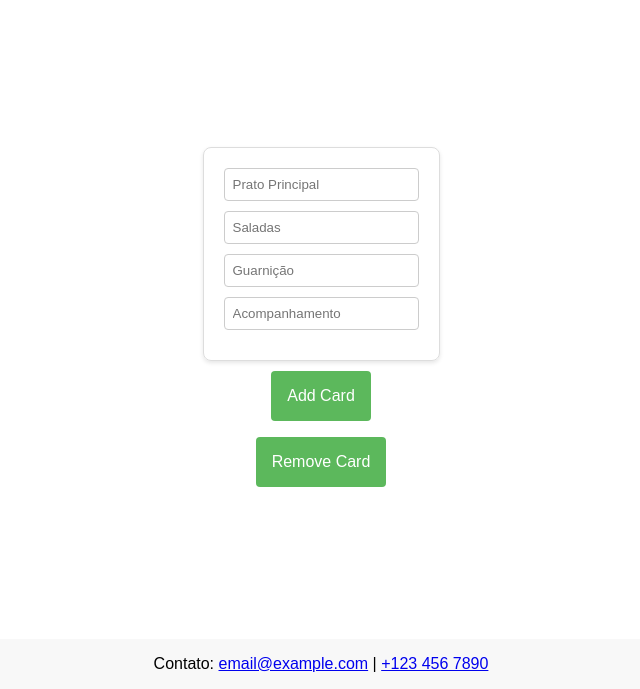
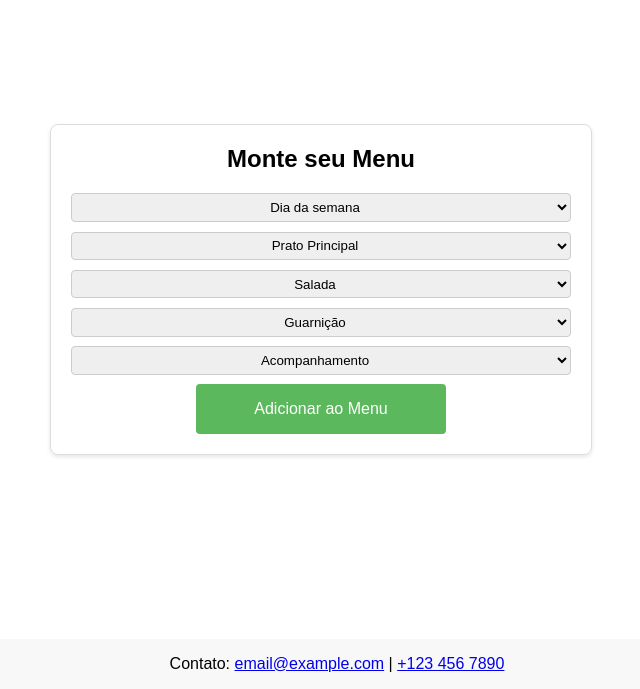
Before and after one commit to lionezajoao/almoco-sem-estresse, a FastAPI app: page /menu in a window 1280 px wide. Shown: the part 111-800 px from the top of the page, without its empty margins (319-959 px from the left). Run offline with FastAPI, Linux system fonts and the light colour scheme; data that the repository does not hold is empty.

Commit message:
Changed menu page (almost done)

```diff
--- a/app/public/static/css/style.css
+++ b/app/public/static/css/style.css
@@ -1,7 +1,7 @@
 /* Add some basic styling */
 body {
     font-family: Arial, sans-serif;
-    margin: 0;
+    margin: auto;
     padding: 0;
     display: flex;
     flex-direction: column;
@@ -45,6 +45,9 @@ body {
     background-color: #f8f8f8;
     padding: 1em;
     text-align: center;
+    bottom: 0;
+    width: 100%;
+    margin: auto;
 }
 
 .login-form {
@@ -62,22 +65,22 @@ body {
     margin-bottom: 1.5rem;
 }
 
-.form-group {
+.login .form-group {
     margin-bottom: 1rem;
 }
 
-.form-group label {
+.login .form-group label {
     display: block;
     margin-bottom: .5rem;
 }
 
-.form-group input {
+.login .form-group input {
     padding: .5rem;
     border: 1px solid #ddd;
     border-radius: 15px;
 }
 
-.form-group button {
+.login .form-group button {
     width: 100%;
     padding: 1rem;
     border: none;
@@ -89,16 +92,47 @@ body {
     transition: background-color 0.2s;
 }
 
-.form-group button:hover {
+.login .form-group button:hover {
     background-color: #4cae4c;
+}
+
+.header .form-group button {
+    width: 100%;
+    padding: 1rem;
+    border: none;
+    border-radius: 4px;
+    background-color: #5cb85c;
+    color: white;
+    font-size: 1rem;
+    cursor: pointer;
+    transition: background-color 0.2s;
+}
+
+.header .form-group button:hover {
+    background-color: #4cae4c;
+}
+
+.card-container {
+    display: flex;
+    justify-content: center;
+    align-items: center;
+    flex-wrap: wrap;
 }
 
 .card {
     border: 1px solid #ddd;
     padding: 20px;
-    margin: 10px;
     border-radius: 8px;
     box-shadow: 0 2px 4px rgba(0,0,0,0.1);
+    width: 300px;
+    margin: auto;
+    min-width: 500px;
+}
+
+.card-title {
+    margin-bottom: 1rem;
+    font-size: 1.5rem;
+    font-weight: 600;
 }
 
 .card-form {
@@ -113,10 +147,14 @@ body {
     border: 1px solid #ccc;
 }
 
-.add-card-button,
-.remove-card-button,
-.form-group button {
-    width: 100%;
+.card-form .form-group {
+    display: flex;
+    flex-direction: column;
+    /* margin-bottom: 1rem; */
+}
+
+.card .form-group button {
+    width: 50%;
     padding: 1rem;
     border: none;
     border-radius: 4px;
@@ -125,10 +163,85 @@ body {
     font-size: 1rem;
     cursor: pointer;
     transition: background-color 0.2s;
+    margin: 0.3rem auto;
+    margin-bottom: 0;
+}
+.card-form .form-group select {
+    margin: 0.3rem 0;
+    flex-grow: 1;
+    padding: 0.3rem;
+    border-radius: 4px;
+    border: 1px solid #ccc;
+    text-align: center;
 }
 
-.add-card-button:hover,
-.remove-card-button:hover,
-.form-group button:hover {
-    background-color: #4cae4c;
+.summary-container {
+    display: flex;
+    flex-direction: row;
+    align-items: center;
+    justify-content: center;
+    /* position: relative; */
+    width: 400px;
+    padding: 20px;
+    box-sizing: border-box;
+    margin-bottom: 20px;
 }
+
+/* .summary-container {
+    position: absolute;
+    top: auto;
+    right: 0;
+    bottom: 0;
+    width: 300px;
+    padding: 20px;
+    box-sizing: border-box;
+    overflow-y: auto;
+} */
+
+.summary-box {
+    border: 1px solid #ddd;
+    padding: 20px;
+    margin: 5px;
+    border-radius: 8px;
+    box-shadow: 0 2px 4px rgba(0,0,0,0.1);
+    background-color: #f9f9f9;
+    width: max-content;
+}
+
+.summary-box button {
+    width: 100%;
+    padding: 0.3rem;
+    border: none;
+    border-radius: 4px;
+    background-color: #5cb85c;
+    color: white;
+    font-size: 0.8rem;
+    cursor: pointer;
+    transition: background-color 0.2s;
+}
+
+.summary-container button {
+    width: 100%;
+    padding: 0.3rem;
+    border: none;
+    border-radius: 4px;
+    background-color: #5cb85c;
+    color: white;
+    font-size: 0.8rem;
+    cursor: pointer;
+    transition: background-color 0.2s;
+    display: none;
+}
+
+.summary-box .content-item {
+    text-align: left;
+    margin-bottom: 1px;
+}
+
+
+@media (max-width: 768px) {
+    .card {
+        max-width: 80%;
+        padding: 10px;
+    }
+}
--- a/app/public/static/js/index.js
+++ b/app/public/static/js/index.js
@@ -1,44 +1,167 @@
-document.addEventListener("DOMContentLoaded", function() {
-    // Load an initial card
-    addCard();
+document.addEventListener("DOMContentLoaded", async function() {
+    const mainPlate = await retrieveMainPlate();
+    const salad = await retrieveSalad();
+    const garrison = await retrieveGarrison();
+    const followUp = await retrieveFollowUp();
+    const subscribeButton = document.getElementById("submit-menu-button");
 
-    document.getElementById("add-card-button").addEventListener("click", addCard);
-    document.getElementById("remove-card-button").addEventListener("click", removeCard);
+    addFormFields(document.getElementById("card-container").querySelector('.card'), mainPlate, salad, garrison, followUp);
+
+    let boxCount = 0; // Counter for the number of summary boxes
+
+    document.getElementById("add-menu-button").addEventListener("click", function() {
+        const weekDay = document.getElementById("week-day").value;
+
+
+        if (weekDay) { // Check if weekDay is not empty
+            if (boxCount < 5) { // Check if the maximum number of boxes has been reached
+                const weekday = handleWeekDay(weekDay);
+                const mainDish = document.getElementById("main-dish").value;
+                const salad = document.getElementById("salad").value;
+                const sideDish = document.getElementById("side-dish").value;
+                const accompaniment = document.getElementById("accompaniment").value;
+
+                // Create a new box
+                const contentBox = document.createElement("div");
+                contentBox.classList.add("summary-box");
+
+                // Create the content for the box
+                let content = `
+                    <div class="content-item">
+                        <p>Dia da semana: ${weekday}</p>
+                        <p>Prato Principal: ${mainDish}</p>
+                        <p>Salada: ${salad}</p>
+                        <p>Guarnição: ${sideDish}</p>
+                        <p>Acompanhamento: ${accompaniment}</p>
+                        <button class="delete-button">Remover</button>
+                    </div>
+                `;
+
+                // Set the content as the innerHTML of the box
+                contentBox.innerHTML = content;
+
+                // Append the box to the summary container
+                document.getElementById("summary-container").appendChild(contentBox);
+                subscribeButton.style.display = "block";
+
+                // Remove selected weekday from dropdown options
+                const weekDaySelect = document.getElementById("week-day");
+                const selectedOption = weekDaySelect.querySelector(`option[value="${weekDay}"]`);
+                selectedOption.remove();
+
+                // Add event listener to delete button
+                const deleteButton = contentBox.querySelector(".delete-button");
+                deleteButton.addEventListener("click", function() {
+                    contentBox.remove();
+                    boxCount--; // Decrease the box count when a box is removed
+                    if (boxCount === 0) {
+                        subscribeButton.style.display = "none";
+                    }
+
+                    // Add removed weekday back to dropdown options
+                    const optionElement = document.createElement("option");
+                    optionElement.value = weekDay;
+                    optionElement.text = handleWeekDay(weekDay);
+                    weekDaySelect.appendChild(optionElement);
+                });
+
+                boxCount++; // Increase the box count when a box is added
+            } else {
+                console.log("Maximum number of summary boxes reached.");
+            }
+        } else {
+            console.log("Weekday is required to add a box.");
+        }
+    });
+
+    // Add button and code to subscribe to the backend
+    document.getElementById("submit-menu-button").addEventListener("click", async function() {
+        try {
+            const response = await fetch("/subscribe", {
+                method: "POST",
+                headers: {
+                    "Content-Type": "application/json"
+                },
+                body: JSON.stringify({
+                    email: document.getElementById("email-input").value
+                })
+            });
+            if (response.ok) {
+                console.log("Subscribed successfully!");
+            } else {
+                console.log("Failed to subscribe.");
+            }
+        } catch (error) {
+            console.error("An error occurred while subscribing:", error);
+        }
+    });
 });
 
-function addCard() {
-    const cardContainer = document.getElementById("card-container");
-    const newCard = document.createElement("div");
-    newCard.className = "card";
-    newCard.innerHTML = '<form class="card-form"></form>';
-    cardContainer.appendChild(newCard);
 
-    addFormFields(newCard.querySelector('.card-form'));
-}
-
-function removeCard() {
-    const cardContainer = document.getElementById("card-container");
-    const cards = cardContainer.getElementsByClassName("card");
-
-    if (cards.length > 1) {
-        cardContainer.removeChild(cards[cards.length - 1]);
+function handleWeekDay(weekDay) {
+    switch (weekDay) {
+        case "mon":
+            return "Segunda-feira";
+        case "tue":
+            return "Terça-feira";
+        case "wed":
+            return "Quarta-feira";
+        case "thu":
+            return "Quinta-feira";
+        case "fri":
+            return "Sexta-feira";
+        default:
+            case "Invalid day":
     }
 }
 
-function addFormFields(formElement) {
-    // Define the fields you want in each form
-    const fields = [
-        { name: 'prato', type: 'text', placeholder: 'Prato Principal' },
-        { name: 'salad', type: 'text', placeholder: 'Saladas' },
-        { name: 'garrison', type: 'text', placeholder: 'Guarnição' },
-        { name: 'followUp', type: 'text', placeholder: 'Acompanhamento' }
+async function retrieveMainPlate() {
+    const data = await fetch(`/menu/get_item_by_type?type=Prato principal`);
+    const mainPlate = await data.json();
+    return mainPlate;
+}
+
+async function retrieveSalad() {
+    const data = await fetch(`/menu/get_item_by_type?type=Salada`);
+    const salad = await data.json();
+    return salad;
+}
+
+async function retrieveGarrison() {
+    const data = await fetch(`/menu/get_item_by_type?type=Guarnição`);
+    const garrison = await data.json();
+    return garrison;
+}
+
+async function retrieveFollowUp() {
+    const data = await fetch(`/menu/get_item_by_type?type=Acompanhamento`);
+    const followUp = await data.json();
+    return followUp;
+}
+
+function addFormFields(formElement, mainPlate, salad, garrison, followUp) {
+    const fieldData = [
+        { id: 'main-dish', data: mainPlate },
+        { id: 'salad', data: salad },
+        { id: 'side-dish', data: garrison },
+        { id: 'accompaniment', data: followUp }
     ];
 
-    fields.forEach(field => {
-        const input = document.createElement("input");
-        input.type = field.type;
-        input.name = field.name;
-        input.placeholder = field.placeholder;
-        formElement.appendChild(input);
+    fieldData.forEach(field => {
+        const select = formElement.querySelector(`#${field.id}`);
+        if (select) {
+            if (Array.isArray(field.data)) {
+                field.data.forEach(option => {
+                    const optionElement = document.createElement("option");
+                    optionElement.value = option;
+                    optionElement.text = option;
+                    select.appendChild(optionElement);
+                });
+            } else {
+                console.error("Field data is not an array:", field.data);
+            }
+        } else {
+            console.error(`Select element with id '${field.id}' not found.`);
+        }
     });
 }
--- a/app/public/templates/login.html
+++ b/app/public/templates/login.html
@@ -22,6 +22,7 @@
     </header>
 
     <div class="body-content">
+        <div class="login">
             <form id="loginForm" action="/auth/login" method="post" enctype="application/x-www-form-urlencoded" class="login-form" onsubmit="handleLogin(event)">
                 <h2>Login</h2>
                 <div class="form-group">
@@ -38,6 +39,7 @@
                 </div>
                 <div id="loginWarning" style="color: red; display: none;">Invalid login credentials</div>
             </form>
+        </div>
     </div>
     <script>
         function handleLogin(event) {
--- a/app/public/templates/menu.html
+++ b/app/public/templates/menu.html
@@ -19,26 +19,53 @@
     </header>
 
     <div class="body-content">
-        <div id="card-container">
-            <!-- Cards will be added here dynamically -->
+        <div id="card-container" class="card-container">
+            <div class="card">
+                <form class="card-form">
+                    <label class="card-title">Monte seu Menu</label>
+                    <div class="form-group">
+                        <select id="week-day" name="week-day" required>
+                            <option value="" disabled selected>Dia da semana</option>
+                            <option value="mon">Segunda-feira</option>
+                            <option value="tue">Terça-feira</option>
+                            <option value="wed">Quarta-feira</option>
+                            <option value="thu">Quinta-feira</option>
+                            <option value="fri">Sexta-feira</option>
+                        </select>
+                        <select id="main-dish">
+                            <option value="" disabled selected>Prato Principal</option>
+                            <!-- Options here -->
+                        </select>
+                        <select id="salad">
+                            <option value="" disabled selected>Salada</option>
+                            <!-- Options here -->
+                        </select>
+                        <select id="side-dish">
+                            <option value="" disabled selected>Guarnição</option>
+                            <!-- Options here -->
+                        </select>
+                        <select id="accompaniment">
+                            <option value="" disabled selected>Acompanhamento</option>
+                            <!-- Options here -->
+                        </select>
+                        <button type="button" id="add-menu-button">Adicionar ao Menu</button>
+                    </div>
+                </form>
+            </div>
         </div>
 
-        <template id="card-template">
-            <div class="card">
-                <form class="card-form">
-                </form>
+        <div id="summary-container" class="summary-container">
+            <!-- Stylized boxes will be added here -->
+            <div>
+                <button type="button" id="submit-menu-button">Finalizar</button>
             </div>
-        </template>
-        <div class="form-group">
-            <button id="add-card-button">Add Card</button>
-        </div>
-        <div class="form-group">
-            <button id="remove-card-button">Remove Card</button>
         </div>
     </div>
 
     <footer class="footer">
-        Contato: <a href="mailto:email@example.com">email@example.com</a> | <a href="https://api.whatsapp.com/send/?phone=5521975445554&text=Cadastro&type=phone_number&app_absent=0">+123 456 7890</a>
+        Contato: <a href="mailto:email@example.com">email@example.com</a> | <a
+            href="https://api.whatsapp.com/send/?phone=5521975445554&text=Cadastro&type=phone_number&app_absent=0">+123
+            456 7890</a>
     </footer>
 
 </body>
--- a/app/router/menu.py
+++ b/app/router/menu.py
@@ -20,6 +20,10 @@ menu = MenuController()
 def get_menu():
     return menu.handle_all_items()
 
+@router.get("/get_item_by_type")
+def get_item_by_type(type: str):
+    return menu.handle_data_by_type(type)
+
 @router.get("/list_all_ingredients")
 def get_ingredients():
     return menu.handle_all_ingredients()
--- a/app/src/controller/menu.py
+++ b/app/src/controller/menu.py
@@ -10,6 +10,9 @@ class MenuController:
 
     def handle_all_items(self):
         return JSONResponse(content=self.menu.get_all_items(), status_code=200)
+
+    def handle_data_by_type(self, type: str):
+        return JSONResponse(content=self.menu.get_item_by_type(type), status_code=200)
 
     def handle_all_ingredients(self):
         return JSONResponse(content=self.menu.get_all_ingredients(), status_code=200)
--- a/app/src/database/menu.py
+++ b/app/src/database/menu.py
@@ -11,6 +11,11 @@ class MenuDatabase(Database):
     def get_ingredients(self):
         query = "SELECT name, type FROM ingredients;"
         return self.query(query)
+
+    def get_data_by_type(self, type: str) -> list:
+        query = "SELECT name FROM items WHERE type = %s"
+        params = (type,)
+        return self.query(query, params)
 
     def get_item_by_name(self, name: str) -> list:
         query = "SELECT name, type FROM items WHERE name = %s"
--- a/app/src/lib/menu.py
+++ b/app/src/lib/menu.py
@@ -6,8 +6,11 @@ class Menu(MenuDatabase):
 
     def get_all_items(self):
         data = self.get_menu()
+        return data
 
-        return data
+    def get_item_by_type(self, type):
+        data = self.get_data_by_type(type)
+        return [item[0] for item in data]
 
     def get_all_ingredients(self):
         return self.get_ingredients()
```
Lines whose indentation alone changed are shown as unchanged.
